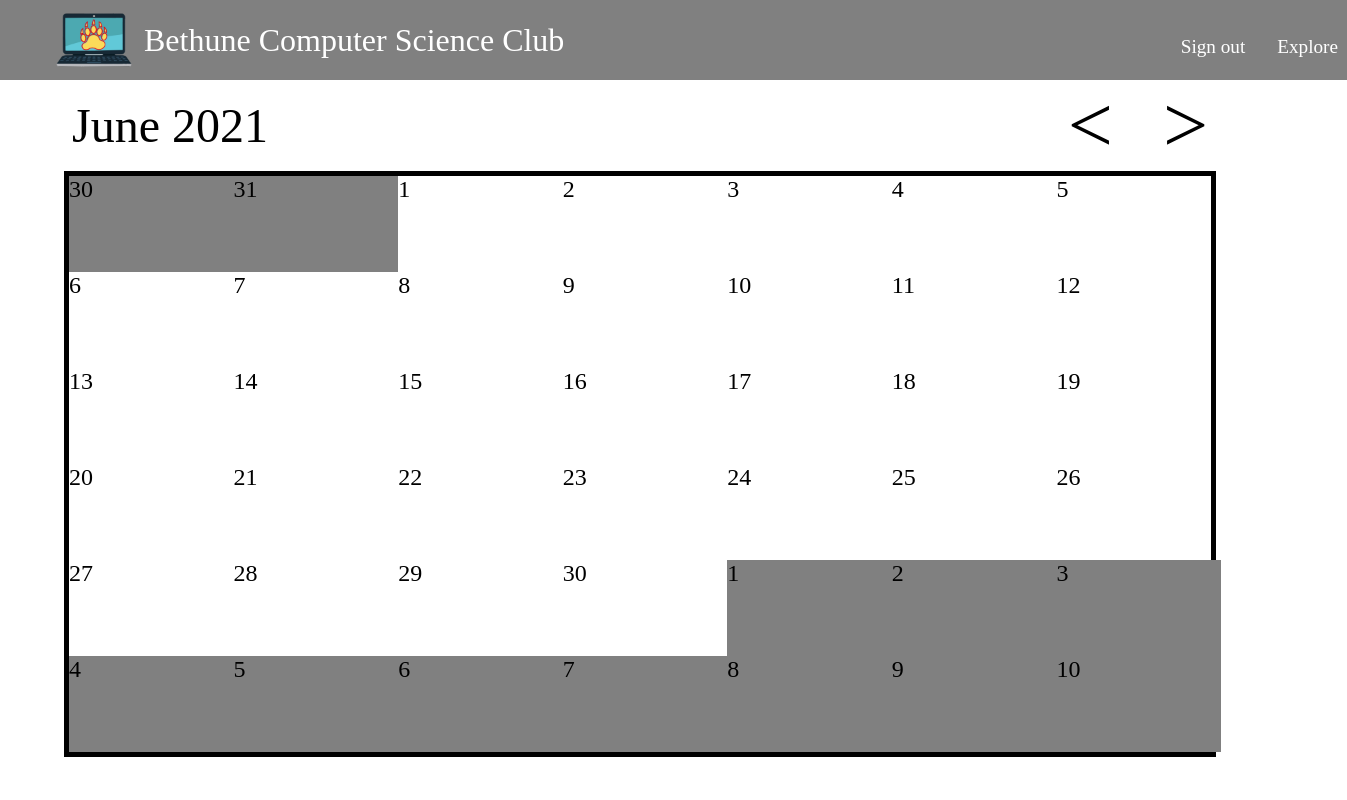
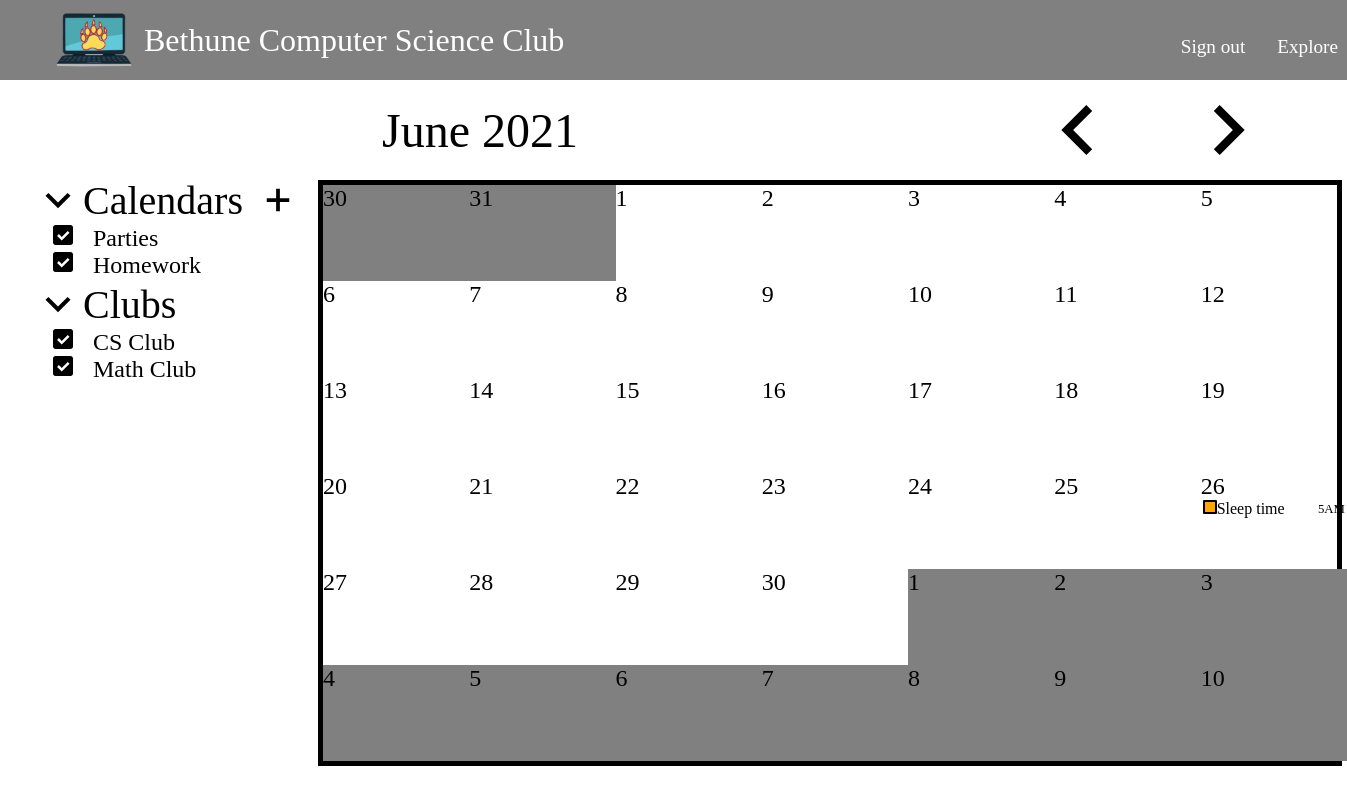
Before and after one commit to Winswins22/ClubTime, a React (Create React App) app: page / in a window 1280 px wide. Shown: the whole page, 1347 px wide, since content can reach past the window. Built offline with nearby package versions, Linux system fonts and the light colour scheme.

Commit message:
calendar updates for menu; basic events

```diff
--- a/src/components/Calendar/Calendar.elems.jsx
+++ b/src/components/Calendar/Calendar.elems.jsx
@@ -1,9 +1,14 @@
 import React from 'react'
 import styled from 'styled-components'
 
+import {
+  VerySmallText,
+  SmallText
+} from '../globalStyles'
+
 export const AllowedGridSpace = styled.div`
   height: 50vh;
-  width: 90vw;
+  width: 80vw;
 
   margin: 0 auto;
 `
@@ -11,7 +16,7 @@ export const AllowedGridSpace = styled.div`
 export const MonthGrid = styled.div`
   display: grid;
 
-  grid-template-columns: repeat(7, calc(90vw/7));
+  grid-template-columns: repeat(7, calc(80vw/7));
   grid-template-rows: repeat(6, 12vh);
   border: 5px solid black;
 `
@@ -22,7 +27,7 @@ export const MonthDay = styled.div`
 
   :hover {
     transition: background-color 0.2s;
-    background-color: ${({bgColor}) => (bgColor === "grey") ? "grey" : "darkgrey"};
+    background-color: ${({bgColor}) => (bgColor === "grey") ? "grey" : "orange"};
   }
 `
 
@@ -38,3 +43,37 @@ export const Arrows = styled.div`
   font-size: 5rem;
   cursor: pointer;
 `
+
+
+export const DynamicFlexbox = styled.div`
+
+  display: flex;
+  flex-direction: row;
+
+  @media screen and (max-width: 960px){
+    flex-direction: column;
+  }
+
+`
+
+export const OrangeBox = styled.div`
+  border: 2px solid black;
+  background-color: orange;
+  border-radius: 1px;
+  width: 10px;
+  height: 10px;
+`
+
+export const Event = ({time, name}) => {
+  return (
+    <>
+    <div style={{display:"flex", justifyContent:"space-between", alignItems:"center", marginLeft:"2px"}}>
+      <div style={{display:"flex"}}>
+        <OrangeBox></OrangeBox>
+        <p style={{fontSize:"1rem", margin:"0"}}>{name}</p>
+      </div>
+      <p style={{fontSize:"0.8rem", margin:"0", marginRight:"2px"}}>{time}</p>
+    </div>
+    </>
+  )
+}
--- a/src/components/Calendar/Calendar.jsx
+++ b/src/components/Calendar/Calendar.jsx
@@ -4,12 +4,26 @@ import moment from 'moment'
 import Popup from '../EventPopup/EventPopup'
 
 import {
+  MdKeyboardArrowDown,
+  MdKeyboardArrowRight,
+  MdKeyboardArrowLeft
+} from 'react-icons/md'
+
+import {
   MonthGrid,
   MonthDay,
   Arrows,
   AllowedGridSpace,
-  CalendarBar
+  CalendarBar,
+  DynamicFlexbox,
+  Event
 } from './Calendar.elems'
+
+import {
+  MenuWrapper,
+  CollapsibleHeader,
+  CollapsibleItem
+} from '../Menu/Menu.elems'
 
 import {
   LargeText,
@@ -21,6 +35,11 @@ const Calendar = () => {
   const [calendar, setCalendar] = useState([]);
   const [currentDay, setDay] = useState(moment());
   const [showPopup, togglePopup] = useState(false);
+
+  const [showParties, toggleParties] = useState(true);
+  const [showHw, toggleHw] = useState(true);
+  const [showCS, toggleCS] = useState(true);
+  const [showMath, toggleMath] = useState(true);
 
   let startDay = currentDay.clone().startOf("month").startOf("week");
   let endDay = currentDay.clone().endOf("month").endOf("week");
@@ -62,18 +81,55 @@ const Calendar = () => {
     return (moment1.format("MMMM") === moment2.format("MMMM"))
   }
 
+  function isSameDay(moment1, moment2){
+    return ((moment1.format("MMMM") === moment2.format("MMMM")) && moment1.format("D") === moment2.format("D"))
+  }
+
+  // Workaround functions
+  function clickParties(){
+    toggleParties(!showParties)
+  }
+
+  function clickHw(){
+    toggleHw(!showHw)
+  }
+
+  function clickCS(){
+    toggleCS(!showCS)
+  }
+
+  function clickMath(){
+    toggleMath(!showMath)
+  }
+
   return (
     <>
       <Popup showPopup={showPopup} togglePopup={togglePopup}></Popup>
+      <DynamicFlexbox>
 
+        {/* Menu */}
+        <MenuWrapper style={{marginTop:"70px"}}>
+          <CollapsibleHeader usePlus={true} title={"Calendars"}></CollapsibleHeader>
+          <CollapsibleItem style={{cursor: "pointer"}} toggleCheckmark={showParties} name="Parties" doClick={clickParties}></CollapsibleItem>
+          <CollapsibleItem style={{cursor: "pointer"}} toggleCheckmark={showHw} name="Homework" doClick={clickHw}></CollapsibleItem>
+
+          <CollapsibleHeader title={"Clubs"}></CollapsibleHeader>
+          <CollapsibleItem style={{cursor: "pointer"}} toggleCheckmark={showCS} name="CS Club" doClick={clickCS}></CollapsibleItem>
+          <CollapsibleItem style={{cursor: "pointer"}} toggleCheckmark={showMath} name="Math Club" doClick={clickMath}></CollapsibleItem>
+        </MenuWrapper>
+
+        {/* Calendar */}
+        <div>
           <CalendarBar>
 
             <LargeText>{currentDay.format('MMMM YYYY')}</LargeText>
 
             <div style={{display:"flex"}}>
-          <Arrows onClick={decreaseMonth}> {"<"} </Arrows>
+              {/* <Arrows onClick={decreaseMonth}> {"<"} </Arrows> */}
+              <MdKeyboardArrowLeft style={{cursor:"pointer"}} size={100} onClick={decreaseMonth}></MdKeyboardArrowLeft>
               <div style={{marginLeft: "50px"}}></div>
-          <Arrows onClick={increaseMonth}> {">"} </Arrows>
+              {/* <Arrows onClick={increaseMonth}> {">"} </Arrows> */}
+              <MdKeyboardArrowRight style={{cursor:"pointer"}} size={100} onClick={increaseMonth}></MdKeyboardArrowRight>
             </div>
 
           </CalendarBar>
@@ -91,6 +147,13 @@ const Calendar = () => {
                           onClick={() => togglePopup(!showPopup)}
                         >
                           {day.clone().format("D")}
+                          {
+                            /*Event Checker */
+                            isSameDay(day, currentDay) ?
+                              <Event time="5AM" name="Sleep time"></Event>
+                            :
+                              <></>
+                          }
                         </MonthDay>
                       )
                     })
@@ -100,6 +163,11 @@ const Calendar = () => {
 
             </MonthGrid>
           </AllowedGridSpace>
+        </div>
+
+      </DynamicFlexbox>
+
+
 
 
     </>
--- a/src/components/EventPopup/EventPopup.jsx
+++ b/src/components/EventPopup/EventPopup.jsx
@@ -57,7 +57,7 @@ const Popup = ({showPopup, togglePopup, eventName=null, eventStartMoment=null})
 
       setTimeout(() => {
         changeText("Creating ...")
-      }, 1000)
+      }, 100)
       setTimeout(() => {
         changeText("Created!")
         changeColor("green")
@@ -96,7 +96,7 @@ const Popup = ({showPopup, togglePopup, eventName=null, eventStartMoment=null})
 
                     <NewLine></NewLine>
                     <WhiteSmallText> Calendar Name </WhiteSmallText>
-                    <PopupInput name="calendar" value="Calendar"></PopupInput>
+                    <PopupInput name="calendar" value="Homework"></PopupInput>
 
                     <NewLine></NewLine>
                     <WhiteSmallText> Event Date </WhiteSmallText>
--- /dev/null
+++ b/src/components/Menu/Menu.elems.jsx
@@ -0,0 +1,57 @@
+import React from "react";
+import styled from "styled-components";
+
+import {MdKeyboardArrowDown} from 'react-icons/md'
+import {ImCheckboxChecked, ImCheckboxUnchecked} from 'react-icons/im'
+import {GoPlus} from 'react-icons/go'
+
+import {
+  Text,
+  VerySmallText
+} from '../globalStyles'
+
+export const MenuWrapper = styled.div`
+  padding: 0 25px;
+  padding-top: 25px;
+`
+
+const Spacing = styled.div`
+  margin-left: 20px;
+`
+
+export const CollapsibleHeader = ({title, usePlus = false}) => {
+  return(
+    <div style={{display:"flex", alignItems:"center"}}>
+
+      <MdKeyboardArrowDown size={50}></MdKeyboardArrowDown>
+      <Text> {title} </Text>
+      <Spacing></Spacing>
+      {
+        usePlus ?
+          <GoPlus size={30} style={{cursor:"pointer"}}></GoPlus>
+        :
+          <></>
+      }
+
+    </div>
+  )
+}
+
+// toggleCheckmark - a boolean state. Defaults to True for compatibility
+export const CollapsibleItem = ({name, doClick, toggleCheckmark}) => {
+  return(
+    <div style={{display:"flex", cursor: "pointer"}} onClick={doClick}>
+
+      <Spacing></Spacing>
+      {
+        toggleCheckmark ?
+          <ImCheckboxChecked size={20}></ImCheckboxChecked>
+        :
+          <ImCheckboxUnchecked size={20}></ImCheckboxUnchecked>
+      }
+      <Spacing></Spacing>
+      <VerySmallText> {name} </VerySmallText>
+
+    </div>
+  )
+}
--- a/src/components/globalStyles.jsx
+++ b/src/components/globalStyles.jsx
@@ -25,6 +25,10 @@ export const WhiteSmallText = styled(SmallText)`
   color: white;
 `
 
+export const VerySmallText = styled.div`
+  font-size: 1.5rem;
+`
+
 
 export const NewLine = styled.div`
   margin-top: 20px;
```
Lines whose indentation alone changed are shown as unchanged.
